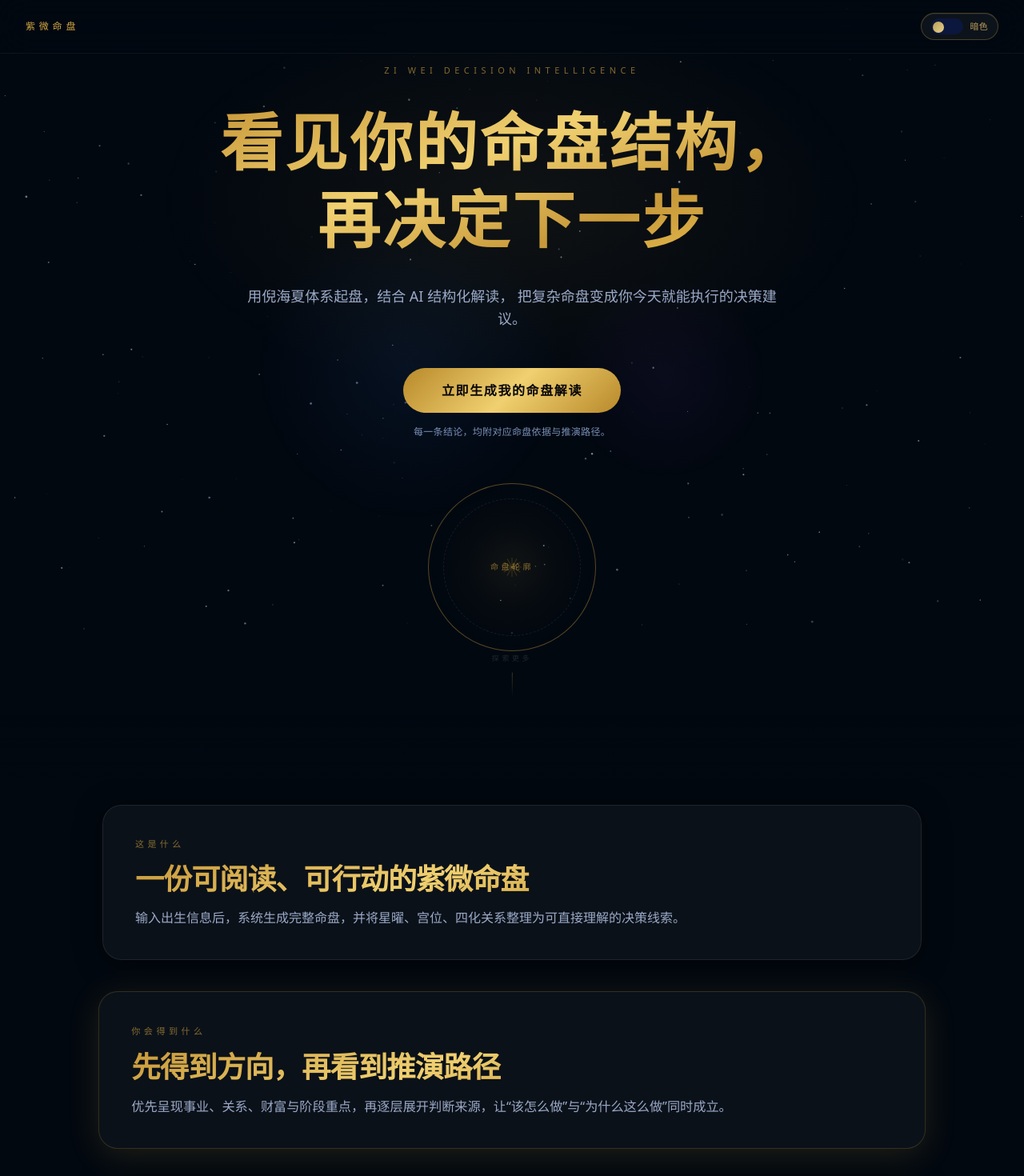
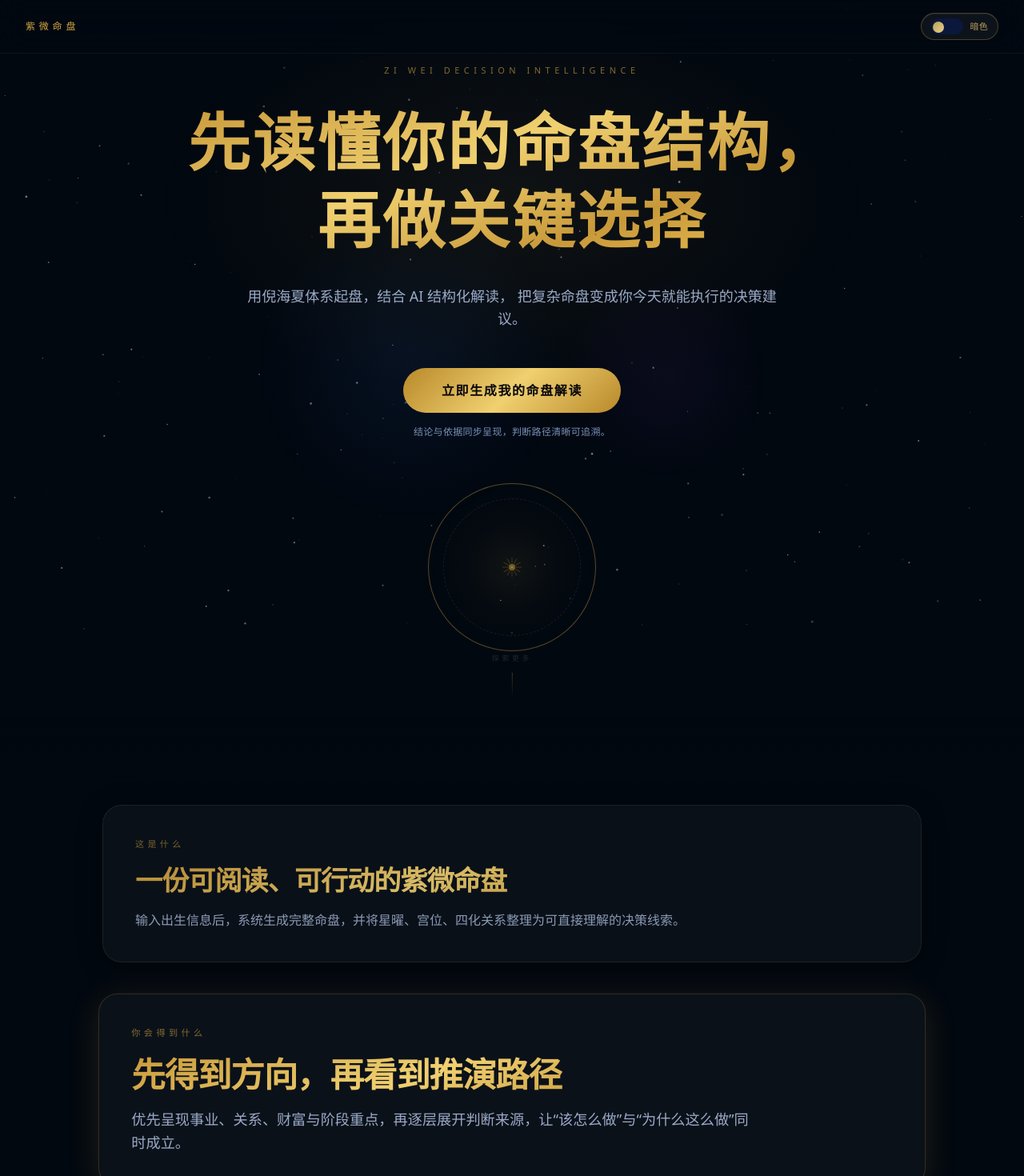
Before and after one commit to Renhuai123/ziwei-mingpan, a Next.js app: page / in a window 1280 px wide. Shown: the top 1470 px of the page at 80% size. Built offline with nearby package versions, Linux system fonts and the light colour scheme.

Commit message:
polish(home): sharpen credible hero copy and premium front pacing

```diff
--- a/app/page.tsx
+++ b/app/page.tsx
@@ -286,9 +286,9 @@ export default function HomePage() {
               fontSize: 'clamp(38px, 6.4vw, 78px)',
               letterSpacing: '0.04em',
             }}>
-            看见你的命盘结构，
+            先读懂你的命盘结构，
             <br />
-            再决定下一步
+            再做关键选择
           </motion.h1>
 
           <motion.p initial={{ opacity: 0, y: 16 }} animate={{ opacity: 1, y: 0 }}
@@ -313,7 +313,7 @@ export default function HomePage() {
             </motion.button>
             <p className="text-xs tracking-wide transition-colors duration-300"
               style={{ color: c.textMuted }}>
-              每一条结论，均附对应命盘依据与推演路径。
+              结论与依据同步呈现，判断路径清晰可追溯。
             </p>
           </motion.div>
 
@@ -346,7 +346,7 @@ export default function HomePage() {
                 />
               ))}
               <div className="absolute inset-0 flex items-center justify-center">
-                <span className="text-[10px] tracking-[0.35em]" style={{ color: c.tagText }}>命盘轮廓</span>
+                <span className="w-2 h-2 rounded-full" style={{ background: c.goldLine }} />
               </div>
             </div>
           </motion.div>
@@ -381,17 +381,18 @@ export default function HomePage() {
                     ? `0 8px 40px ${theme === 'dark' ? 'rgba(212,168,67,0.14)' : 'rgba(140,100,20,0.14)'}`
                     : c.cardShadow,
                   transform: item.emphasis === 'strong' ? 'scale(1.01)' : 'none',
+                  opacity: item.emphasis === 'strong' ? 1 : 0.9,
                 }}
               >
                 <p className="text-[11px] tracking-[0.4em] uppercase mb-4" style={{ color: c.tagText }}>
                   {item.label}
                 </p>
                 <h2
-                  className={`grad-text text-2xl md:text-4xl font-bold tracking-tight leading-tight mb-4 ${theme === 'dark' ? 'grad-text-dark' : 'grad-text-light'}`}
+                  className={`grad-text ${item.emphasis === 'strong' ? 'text-3xl md:text-[42px]' : 'text-2xl md:text-[34px]'} font-bold tracking-tight leading-tight mb-4 ${theme === 'dark' ? 'grad-text-dark' : 'grad-text-light'}`}
                 >
                   {item.title}
                 </h2>
-                <p className="text-sm md:text-base leading-relaxed max-w-3xl" style={{ color: c.textSecond }}>
+                <p className={`${item.emphasis === 'strong' ? 'text-base md:text-lg' : 'text-sm md:text-base'} leading-relaxed max-w-3xl`} style={{ color: c.textSecond }}>
                   {item.body}
                 </p>
               </div>
```
